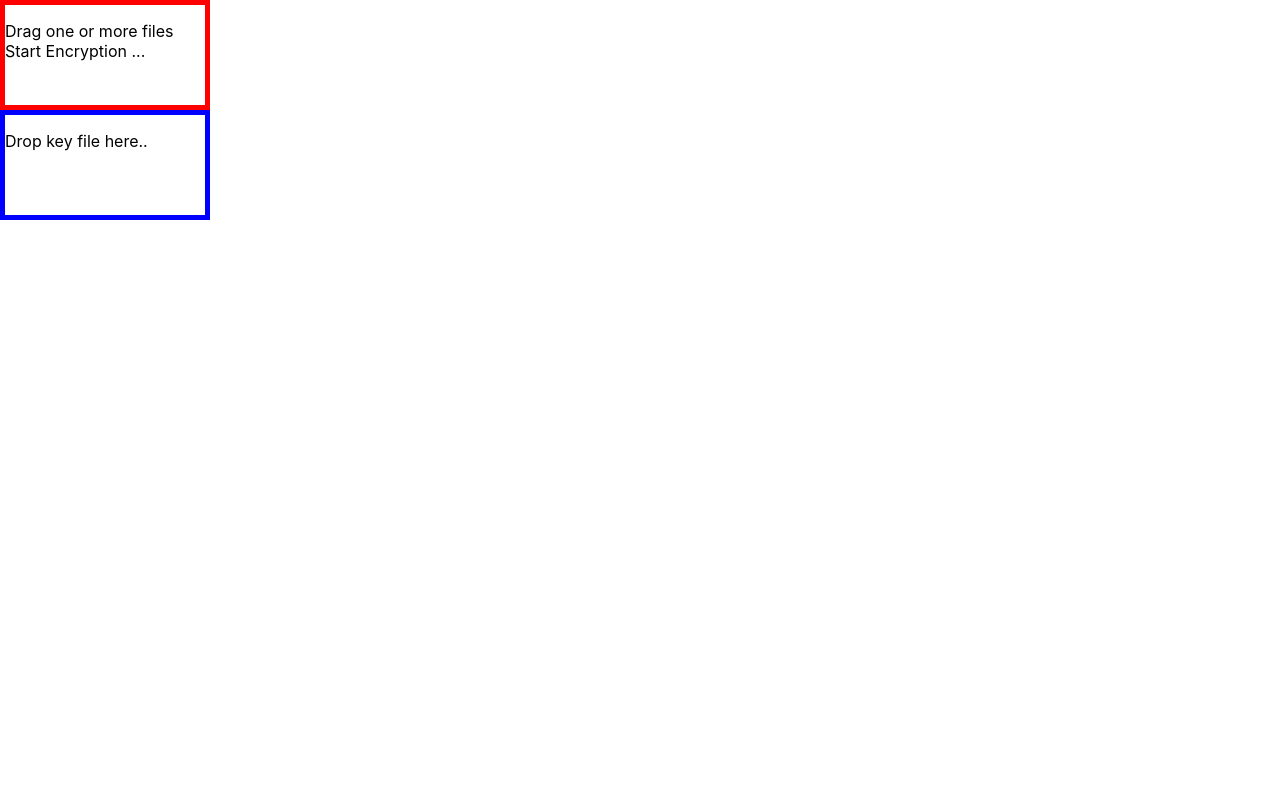
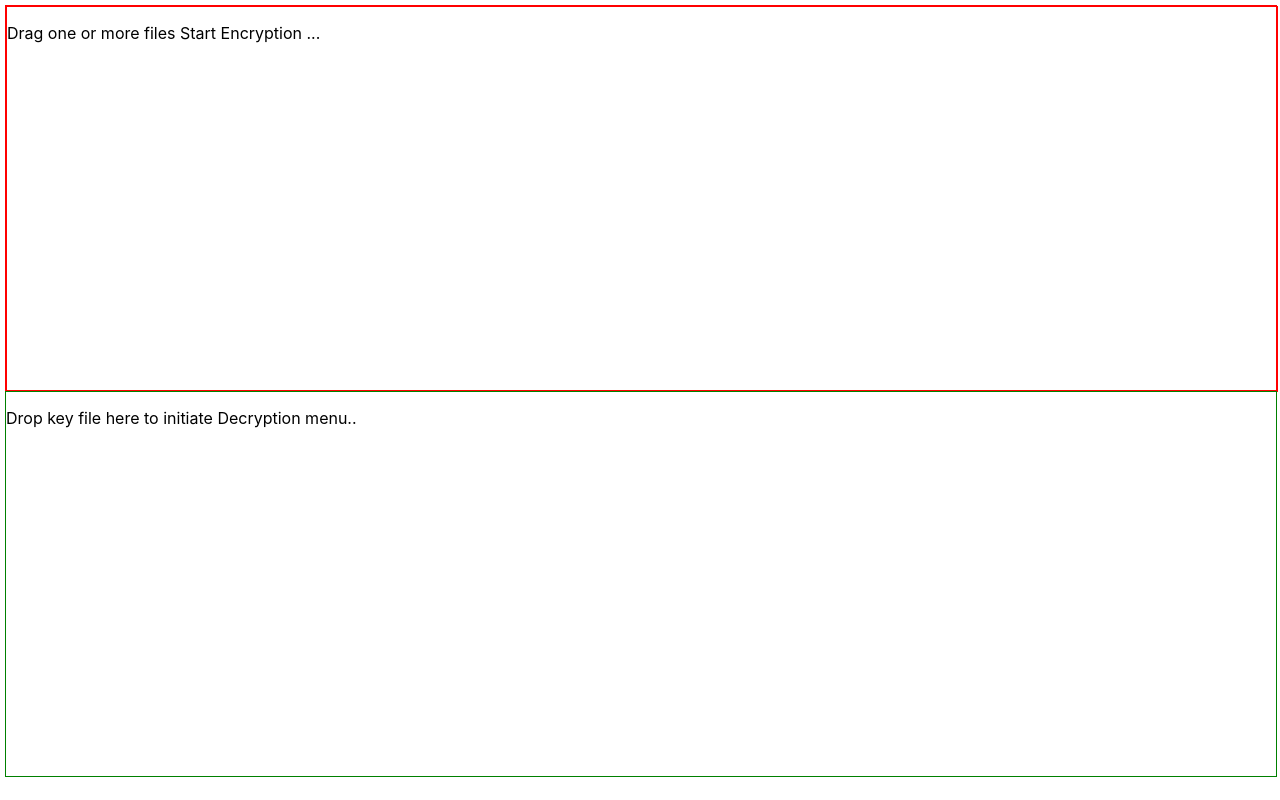
Before and after one commit to manjushsh/file-encrypt-decrypt, a React (Create React App) app: page / in a window 1280 px wide. Built offline with nearby package versions, Linux system fonts and the light colour scheme.

Commit message:
UI tweaks

```diff
--- a/src/components/file-encryption-decryption-v1/file-encrypt-decrypt.tsx
+++ b/src/components/file-encryption-decryption-v1/file-encrypt-decrypt.tsx
@@ -3,6 +3,7 @@ import DownloadService from '../../services/download-service';
 import EncryptionService from '../../services/encryption-service';
 import { FileEncryptDecryptType } from '../../types';
 import '../../css/file-encrypt-decrypt.css';
+import BarLoader from '../common/loader';
 
 const commonFileOperations = async (file: any) => {
     const blobOfFile: Blob = new Blob([file]);
@@ -23,7 +24,9 @@ const dropHandler = async (ev: any, type: string, encrytionParameters: any, setE
                     if (ev.dataTransfer.items[i].kind === 'file') {
                         const file = ev.dataTransfer.items[i].getAsFile();
                         const arrayBuffer: ArrayBuffer = await commonFileOperations(file);
+                        setEncryptionParameters({ ...encrytionParameters, fileEncryptionLoader: true });
                         const { blob, iv, savableKey } = await EncryptionService.encryptFileUsingAlgorithm(arrayBuffer, algorithm, IV, key);
+                        setEncryptionParameters({ ...encrytionParameters, fileEncryptionLoader: false });
                         const JSONBlob: Blob = new Blob([JSON.stringify({ iv, key: savableKey })], {
                             type: 'application/json'
                         });
@@ -42,7 +45,9 @@ const dropHandler = async (ev: any, type: string, encrytionParameters: any, setE
                         if (ev.dataTransfer.items[i].kind === 'file') {
                             const file = ev.dataTransfer.items[i].getAsFile();
                             const arrayBuffer: ArrayBuffer = await commonFileOperations(file);
+                            setEncryptionParameters({ ...encrytionParameters, fileEncryptionLoader: true });
                             const blob = await EncryptionService.decryptUploadedFile(arrayBuffer, iv, encrytionParameters.key);
+                            setEncryptionParameters({ ...encrytionParameters, fileEncryptionLoader: false });
                             const fileName = file?.name?.startsWith('encrypted') ? file.name.replace(/encrypted-/i, '') : file.name;
                             DownloadService.downloadBlob(blob, `${fileName}`);
                         }
@@ -52,9 +57,17 @@ const dropHandler = async (ev: any, type: string, encrytionParameters: any, setE
             case 'key-file':
                 if (ev.dataTransfer.items[0].kind === 'file') {
                     const file = ev.dataTransfer.items[0].getAsFile();
-                    const data: any = await EncryptionService.fileToJSON(file);
-                    const keyFile = JSON.parse(data);
-                    setEncryptionParameters({ ...keyFile, keyFileUploaded: true });
+                    if (file.type === "application/json") {
+                        const data: any = await EncryptionService.fileToJSON(file);
+                        const keyFile = JSON.parse(data);
+                        if (keyFile.iv && keyFile.key)
+                            setEncryptionParameters({ ...keyFile, keyFileUploaded: true });
+                        else
+                            alert("Uploaded JSON is not an valid key file!");
+                    }
+                    else {
+                        alert("Uploaded file is not a valid key file. Please check file and reupload again. It should be an JSON file");
+                    }
                 }
                 break;
             default:
@@ -75,7 +88,10 @@ const dropHandler = async (ev: any, type: string, encrytionParameters: any, setE
 const dragOverHandler = (ev: any) => ev.preventDefault();
 
 const FileEncryptDecrypt = () => {
-    const defaultState: FileEncryptDecryptType = {};
+    const defaultState: FileEncryptDecryptType = {
+        fileEncryptionLoader: false,
+        fileDecryptionLoader: false,
+    };
     const [encrytionParameters, setEncryptionParameters] = useState(defaultState);
     useEffect(() => { fetchAndSetParameters() }, []);
 
@@ -86,34 +102,37 @@ const FileEncryptDecrypt = () => {
 
     return (
         <>
-            <div className="container">
+            <div className="file-ed-container">
                 {!encrytionParameters?.keyFileUploaded ?
                     (<section className="file-input encrypt">
                         <div id="drop_zone" className='encrypt' onDrop={e => {
                             e.preventDefault();
                             dropHandler(e, 'encrypt', encrytionParameters, setEncryptionParameters);
                         }} onDragOver={dragOverHandler}>
-                            <p>Drag one or more files Start Encryption ...</p>
+                            {
+                                !encrytionParameters.fileEncryptionLoader ?
+                                    (<p>{'Drag one or more files Start Encryption ...'}</p>) : <BarLoader />
+                            }
                         </div>
                     </section>)
                     : ''
                 }
-                <section className='file-input decrypt'>
+                <section className='file-input'>
                     {
                         encrytionParameters?.keyFileUploaded ?
                             (<div id="drop_zone" className='decrypt' onDrop={e => {
                                 e.preventDefault();
                                 dropHandler(e, 'decrypt', encrytionParameters, setEncryptionParameters);
                             }} onDragOver={dragOverHandler}>
-                                <p>{'Drag one or more files and a key file to Start Decrytion ...'}</p>
+                                <p>{'Drag one or more files to Start Decrytion ...'}</p>
                             </div>) : ''
                     }
 
-                    <div id="drop_zone" className='decrypt' onDrop={e => {
+                    <div id="drop_zone" className='key-file' onDrop={e => {
                         e.preventDefault();
                         dropHandler(e, 'key-file', encrytionParameters, setEncryptionParameters);
                     }} onDragOver={dragOverHandler}>
-                        <p>{encrytionParameters?.keyFileUploaded ? 'Key Uploaded. Upload encrypted file now!' : 'Drop key file here..'}</p>
+                        <p>{encrytionParameters?.keyFileUploaded ? 'Key Uploaded. Upload encrypted file in decryption section.' : 'Drop key file here to initiate Decryption menu..'}</p>
                     </div>
                 </section>
             </div>
--- a/src/css/file-encrypt-decrypt.css
+++ b/src/css/file-encrypt-decrypt.css
@@ -1,11 +1,36 @@
-.decrypt > #drop_zone {
+/* .decrypt>#drop_zone {
   border: 5px solid blue;
-    width:  200px;
+  width: 200px;
   height: 100px;
 }
 
-  .encrypt > #drop_zone {
+.encrypt>#drop_zone {
   border: 5px solid red;
-    width:  200px;
+  width: 200px;
   height: 100px;
+} */
+
+.file-ed-container {
+  display: flex;
+  flex-direction: column;
+  height: fit-content;
+  margin: 5px;
 }
+
+.encrypt {
+  width: 100%;
+  border: 1px solid var(--color-red-bright);
+  height: 48vh;
+}
+
+.decrypt {
+  width: 100%;
+  border: 1px solid var(--color-green-bright);
+  height: 48vh;
+}
+
+.key-file {
+  width: 100%;
+  border: 1px solid var(--color-green-bright);
+  height: 48vh;
+}
--- a/src/css/index.css
+++ b/src/css/index.css
@@ -1,3 +1,18 @@
+:root{
+  /* Variable definations */
+  /* type-name-optional */
+  --color-red-bright: #FF0000;
+  --color-green-bright: green;
+}
+
+.centered-flex-container {
+  display: flex;
+  align-items: center;
+  justify-content: center;
+  /* height: 100%; */
+}
+
+
 body {
   margin: 0;
   font-family: -apple-system, BlinkMacSystemFont, 'Segoe UI', 'Roboto', 'Oxygen',
--- a/src/types.ts
+++ b/src/types.ts
@@ -4,7 +4,7 @@ type algorithmObject = {
 };
 
 interface FileEncryptDecryptType {
-    [key: string]: string | algorithmObject | Uint8Array | CryptoKey | null | undefined;
+    [key: string]: string | algorithmObject | Uint8Array | CryptoKey | boolean | null | undefined;
 };
 
 export type { algorithmObject, FileEncryptDecryptType };
```
Lines whose indentation alone changed are shown as unchanged.
